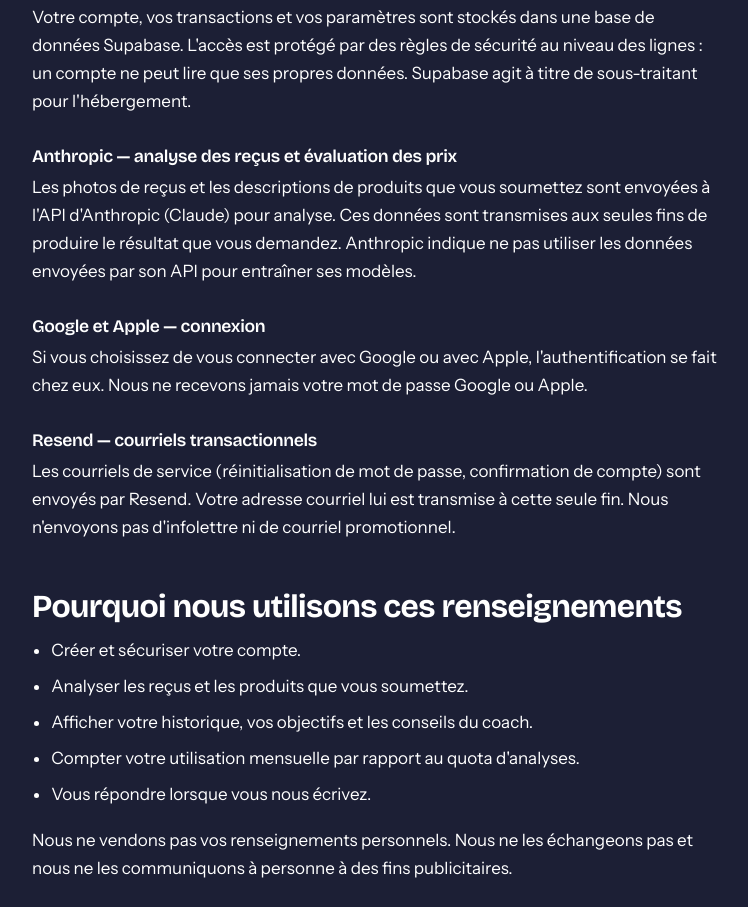
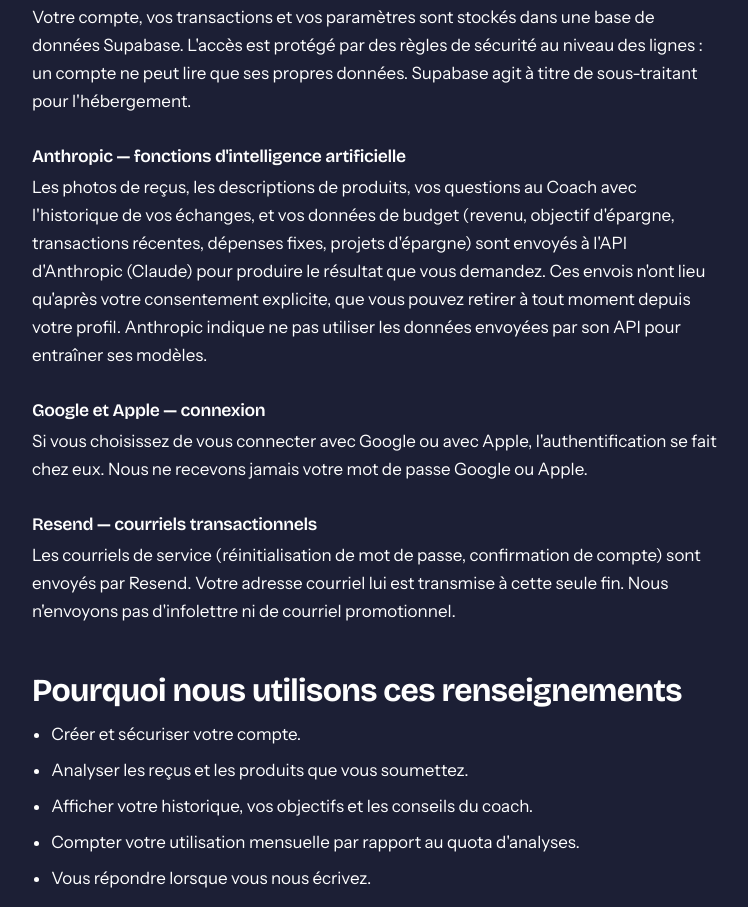
Before and after one commit to lubens74/economia-site, a plain HTML site: page confidentialite.html in a window 1280 px wide. Shown: the part 1753-2660 px from the top of the page, without its empty margins (264-1012 px from the left). Drawn offline with nearby package versions, Linux system fonts and the light colour scheme.

Commit message:
Update confidentialite.html

```diff
--- a/confidentialite.html
+++ b/confidentialite.html
@@ -65,8 +65,8 @@
       <h3>Supabase — hébergement et base de données</h3>
       <p>Votre compte, vos transactions et vos paramètres sont stockés dans une base de données Supabase. L'accès est protégé par des règles de sécurité au niveau des lignes&nbsp;: un compte ne peut lire que ses propres données. Supabase agit à titre de sous-traitant pour l'hébergement.</p>
 
-      <h3>Anthropic — analyse des reçus et évaluation des prix</h3>
-      <p>Les photos de reçus et les descriptions de produits que vous soumettez sont envoyées à l'API d'Anthropic (Claude) pour analyse. Ces données sont transmises aux seules fins de produire le résultat que vous demandez. Anthropic indique ne pas utiliser les données envoyées par son API pour entraîner ses modèles.</p>
+      <h3>Anthropic — fonctions d'intelligence artificielle</h3>
+      <p>Les photos de reçus, les descriptions de produits, vos questions au Coach avec l'historique de vos échanges, et vos données de budget (revenu, objectif d'épargne, transactions récentes, dépenses fixes, projets d'épargne) sont envoyés à l'API d'Anthropic (Claude) pour produire le résultat que vous demandez. Ces envois n'ont lieu qu'après votre consentement explicite, que vous pouvez retirer à tout moment depuis votre profil. Anthropic indique ne pas utiliser les données envoyées par son API pour entraîner ses modèles.</p>
 
       <h3>Google et Apple — connexion</h3>
       <p>Si vous choisissez de vous connecter avec Google ou avec Apple, l'authentification se fait chez eux. Nous ne recevons jamais votre mot de passe Google ou Apple.</p>
```
